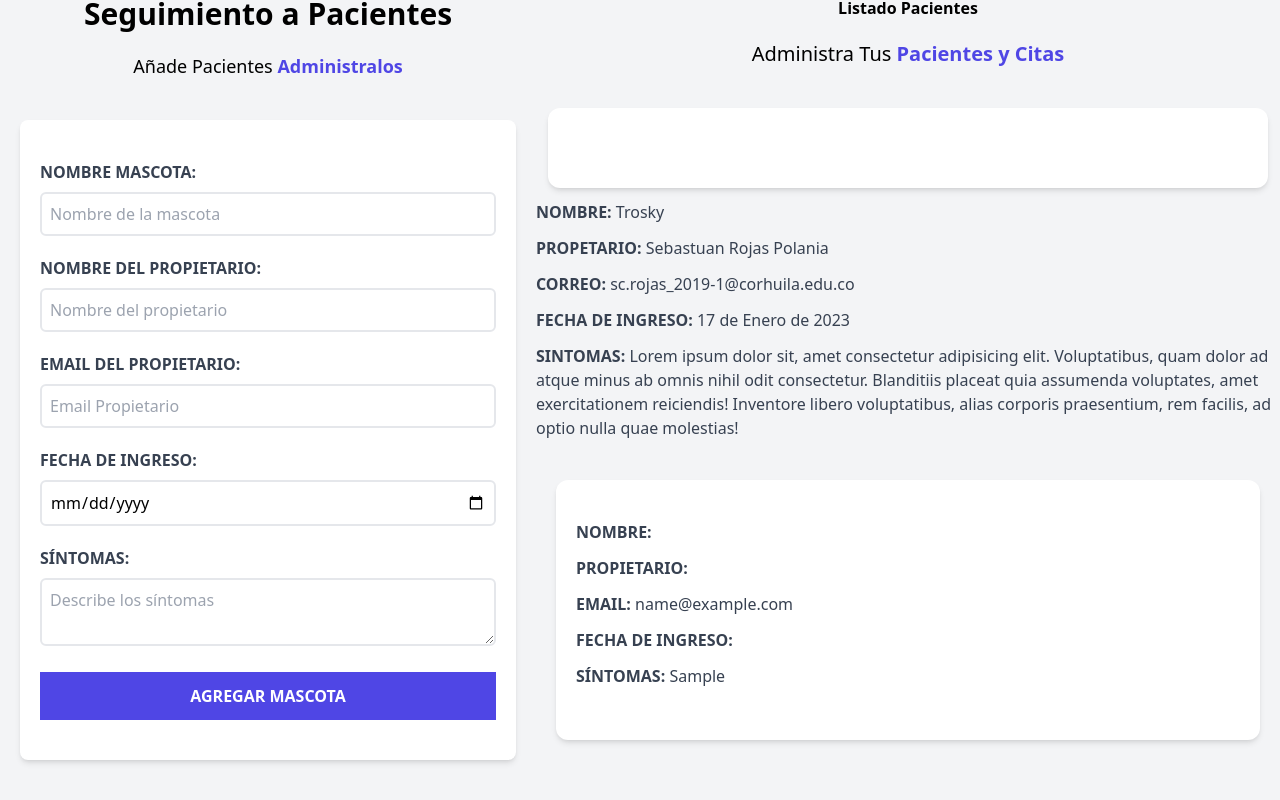
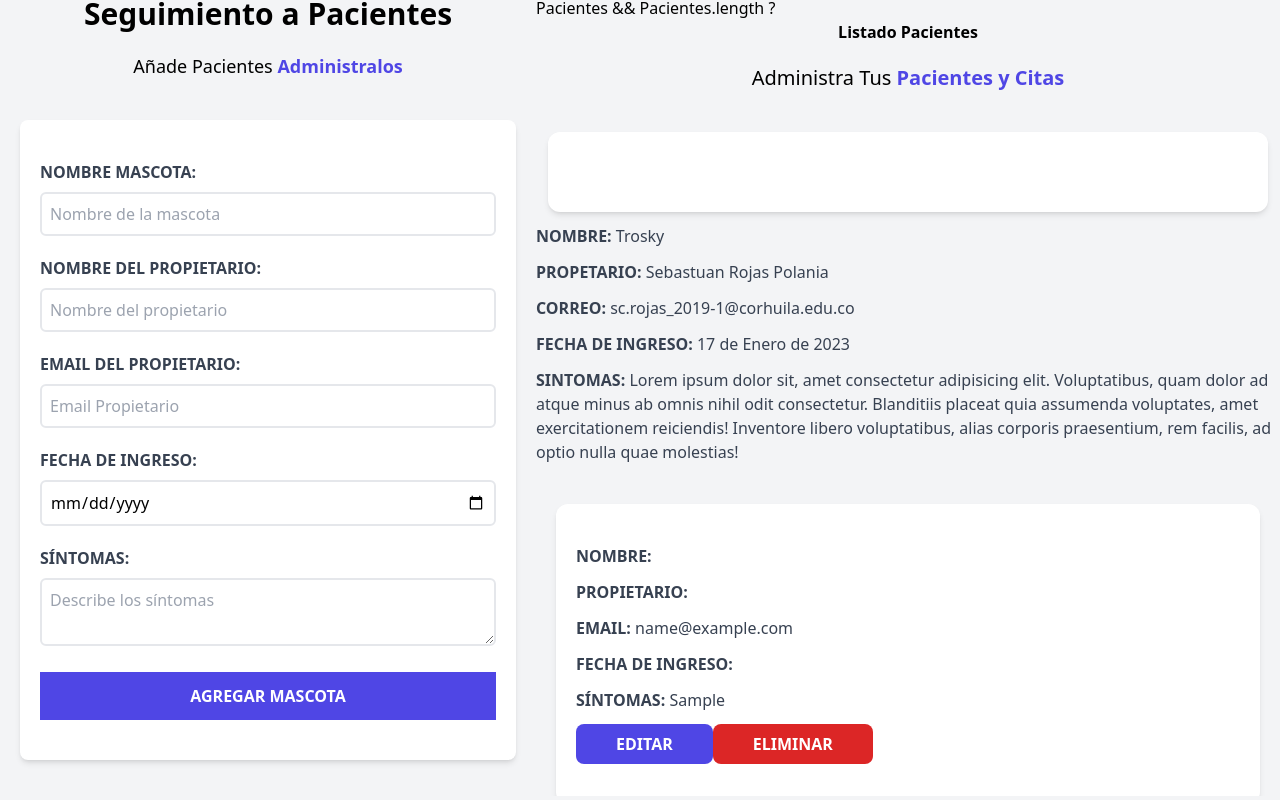
Before and after one commit to SebitasRojas2023/Trabajosebas, a React (Vite) app: page / in a window 1280 px wide. Both pictures are taken after typing "Sample", "Sample", "name@example.com", "2020-01-15", "Sample" into the empty fields and a click on the input "Agregar Mascota". Shown: the part 156-956 px from the top of the page. Built offline with nearby package versions, Linux system fonts and the light colour scheme.

Commit message:
actualizar1

```diff
--- a/src/App.jsx
+++ b/src/App.jsx
@@ -8,6 +8,8 @@
 /*Funcion creadora de la apliacion*/
 function App() {
   const[pacientes, setPacientes] = useState([]);
+  //extraer valores con la tarjeta para editar y eliminar
+  const[paciente,setPaciente] = useState ({});
 
 return (
  /* Etiqueta padre y el body de la pagina*/
@@ -17,9 +19,12 @@
      <Formulario
        pacientes = {pacientes}
        setPacientes = {setPacientes}
+       paciente = {paciente}
      />
+
      <ListadoPacientes
       pacientes = {pacientes}
+      setPaciente = {setPaciente}
      />
     </div>
   </div>
--- a/src/components/Formularios.jsx
+++ b/src/components/Formularios.jsx
@@ -1,7 +1,7 @@
 import { useState, useEffect } from "react";
 import Error from "./Error";
 
-const Formulario = ( {pacientes, setPacientes} ) => {
+const Formulario = ( {pacientes, setPacientes, paciente} ) => {
   const [nombre, setNombre] = useState('');
   const [propietario, setPropietario] = useState('');
   const [email, setEmail] = useState('');
@@ -10,6 +10,20 @@
 
   //Hook para capturar errores
   const[error, setError] = useState(false);
+
+  //Función para construir un ID
+  const generarID = ()=> {
+    const random = Math.random().toString(36).substr(2) ;
+    const fecha = Date.now().toString(36) ;
+
+    return random+fecha
+  }
+
+  //Revisión del cargue de datos en el form
+  useEffect(()=> {
+     console.log(paciente);
+  }, [paciente])
+
 
   //Limpiar o resetear el formulario cuando carga la página
   const handleSubmit=(e)=>{
@@ -31,7 +45,8 @@
   propietario,
   email,
   fingreso,
-  sintomas
+  sintomas,
+  id: generarID()
 }
  //console.log (objetoPacientes);
  setPacientes([...pacientes,objetoPacientes])
--- a/src/components/ListadoPacientes.jsx
+++ b/src/components/ListadoPacientes.jsx
@@ -1,7 +1,13 @@
 import Pacientes from "./Pacientes"
-function ListadoPacientes( {pacientes} ) {
+function ListadoPacientes( {pacientes,setPaciente} ) {
+  //formulas para id unico
+  //Date.now().toString(36)
+  //Math.random().toString(36).substr(2)
   return (
     <div className="md:w-1/2 lg:w-3/5 md:h-screen overflow-y-scroll">
+      Pacientes && Pacientes.length ?
+      <>
+
       <h2 className="font-black text-3x1 text-center">Listado Pacientes</h2>
      <p className="text-xl mt-5 mb-10 text-center">
        Administra Tus {' '}
@@ -26,11 +32,27 @@
           SINTOMAS:{'  '} <span className="font-normal normal-case">Lorem
           ipsum dolor sit, amet consectetur adipisicing elit. Voluptatibus, quam dolor ad atque minus ab omnis nihil odit consectetur. Blanditiis placeat quia assumenda voluptates, amet exercitationem reiciendis! Inventore libero voluptatibus, alias corporis praesentium, rem facilis, ad optio nulla quae molestias!</span>
           </p>
-          {pacientes.map((indice)=>
+          {pacientes.map( indice=>
            <Pacientes
+             key =  {indice.id}
              indice = {indice}
+             setPaciente = {setPaciente}
            />
           )}
+          </>:
+          <>
+        <h2 className="font-black text-3x1 text-center">no hay
+        pacientes</h2>
+     <p className="text-xl mt-5 mb-10 text-center">
+       Comienza Agregando pacientes  {' '}
+       <span className="text-indigo-600 font-bold">y aparecerán en este espacio!</span>
+     </p>
+      </>
+
+
+
+
+
 
 
        </div>
--- a/src/components/Pacientes.jsx
+++ b/src/components/Pacientes.jsx
@@ -1,4 +1,4 @@
-const Pacientes = ( {indice} ) => {
+const Pacientes = ( {indice,setPaciente} ) => {
   return (
     <div className="m-3 bg-white shadow-md px-5 py-10 rounded-xl mx-5 my-10">
         <p className="font-bold mb-3 text-gray-700 uppercase">
@@ -25,6 +25,17 @@
           Síntomas:{' '} <span className="font-normal
           normal-case">{indice.sintomas}</span>
         </p>
+        <div>
+          <button type="button" className="py-2 px-10 bg-indigo-600 hover:bg-indigo-700 font-bold uppercase
+           text-white rounded-lg"
+           onClick={() => setPaciente(indice)}>
+          Editar
+          </button>
+          <button type="button" className="py-2 px-10 bg-red-600 hover:bg-red-700 font-bold uppercase
+           text-white rounded-lg">
+              Eliminar
+          </button>
+        </div>
       </div>
   )
 }
```
